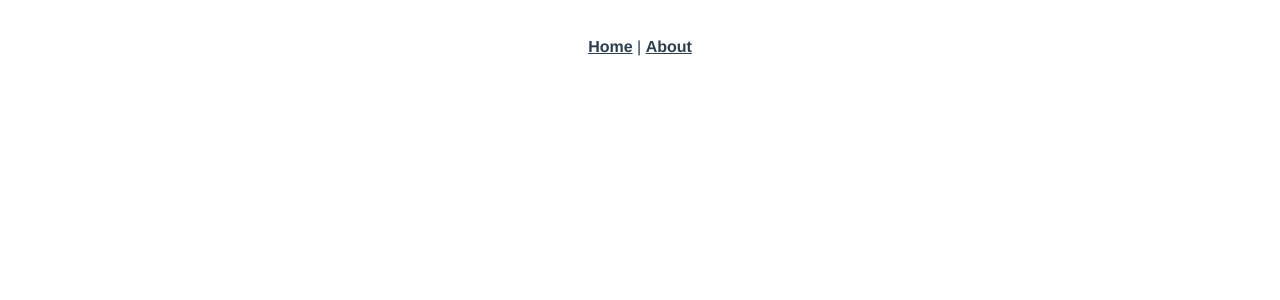
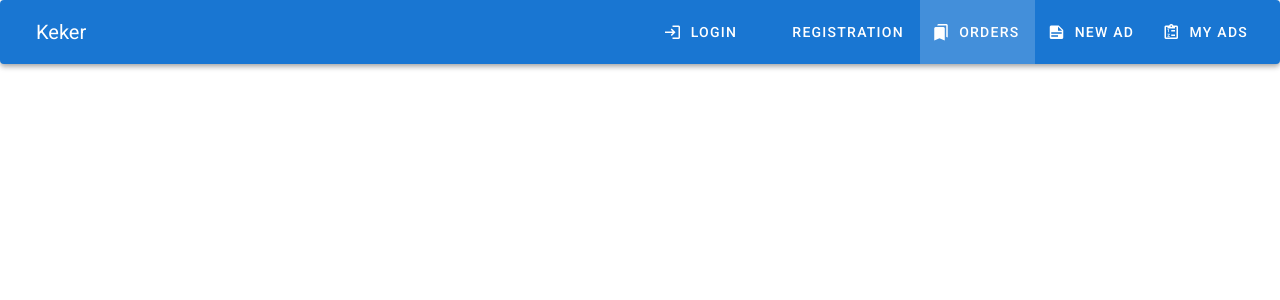
Before and after one commit to skankhunter/vue-training, a Vue app: page /orders in a window 1280 px wide. Shown: the top 300 px of the page. Built offline with nearby package versions, Linux system fonts and the light colour scheme.

Commit message:
initial commit

```diff
--- a/package.json
+++ b/package.json
@@ -11,6 +11,7 @@
     "core-js": "^3.6.4",
     "vue": "^2.6.11",
     "vue-router": "^3.1.5",
+    "vuetify": "^2.2.11",
     "vuex": "^3.1.2"
   },
   "devDependencies": {
@@ -24,6 +25,8 @@
     "eslint-plugin-vue": "^6.1.2",
     "sass": "^1.25.0",
     "sass-loader": "^8.0.2",
-    "vue-template-compiler": "^2.6.11"
+    "vue-cli-plugin-vuetify": "~2.0.5",
+    "vue-template-compiler": "^2.6.11",
+    "vuetify-loader": "^1.3.0"
   }
 }
--- a/public/index.html
+++ b/public/index.html
@@ -6,6 +6,8 @@
     <meta name="viewport" content="width=device-width,initial-scale=1.0">
     <link rel="icon" href="<%= BASE_URL %>favicon.ico">
     <title><%= htmlWebpackPlugin.options.title %></title>
+    <link rel="stylesheet" href="https://fonts.googleapis.com/css?family=Roboto:100,300,400,500,700,900">
+    <link rel="stylesheet" href="https://cdn.jsdelivr.net/npm/@mdi/font@latest/css/materialdesignicons.min.css">
   </head>
   <body>
     <noscript>
--- a/src/App.vue
+++ b/src/App.vue
@@ -1,32 +1,68 @@
 <template>
-  <div id="app">
-    <div id="nav">
-      <router-link to="/">Home</router-link> |
-      <router-link to="/about">About</router-link>
-    </div>
-    <router-view/>
-  </div>
+  <v-app>
+    <v-navigation-drawer app temporary
+    v-model="drawer">
+      <v-list>
+        <v-list-item
+                v-for="link in links"
+                :key="link.title"
+                @click="()=>{}"
+                :to="link.url"
+        >
+          <v-list-item-icon>
+            <v-icon>mdi-{{link.icon}}</v-icon>
+          </v-list-item-icon>
+
+          <v-list-item-content>
+            <v-list-item-title v-text="link.title"></v-list-item-title>
+          </v-list-item-content>
+
+        </v-list-item>
+      </v-list>
+    </v-navigation-drawer>
+
+    <v-card flat>
+      <v-toolbar dark color="primary">
+        <v-app-bar-nav-icon @click="drawer = !drawer" class="hidden-md-and-up"></v-app-bar-nav-icon>
+
+        <v-toolbar-title>Keker</v-toolbar-title>
+
+        <v-spacer></v-spacer>
+
+        <v-toolbar-items class="hidden-sm-and-down">
+          <v-btn v-for="link in links"
+                 :key="link.title"
+                 :to="link.url"
+                 text>
+            <v-icon left>mdi-{{link.icon}}</v-icon> {{link.title}}
+          </v-btn>
+        </v-toolbar-items>
+      </v-toolbar>
+    </v-card>
+
+    <!-- Sizes your content based upon application components -->
+    <v-content>
+      <router-view></router-view>
+    </v-content>
+  </v-app>
 </template>
 
-<style lang="scss">
-#app {
-  font-family: Avenir, Helvetica, Arial, sans-serif;
-  -webkit-font-smoothing: antialiased;
-  -moz-osx-font-smoothing: grayscale;
-  text-align: center;
-  color: #2c3e50;
-}
+<script>
 
-#nav {
-  padding: 30px;
+export default {
+  name: 'App',
 
-  a {
-    font-weight: bold;
-    color: #2c3e50;
+  components: {
+  },
 
-    &.router-link-exact-active {
-      color: #42b983;
-    }
-  }
-}
-</style>
+  data: () => ({
+    drawer: false,
+    links: [
+            {title: 'Login', icon: 'login', url: '/login'},
+            {title: 'Registration', icon: 'face', url: '/registration'},
+            {title: 'Orders', icon: 'bookmark-multiple', url: '/orders'},
+            {title: 'New ad', icon: 'note-text', url: '/new'},
+            {title: 'My ads', icon: 'clipboard-list-outline', url: '/list'}]
+  }),
+};
+</script>
--- a/src/components/HelloWorld.vue
+++ /dev/null
@@ -1,60 +0,0 @@
-<template>
-  <div class="hello">
-    <h1>{{ msg }}</h1>
-    <p>
-      For a guide and recipes on how to configure / customize this project,<br>
-      check out the
-      <a href="https://cli.vuejs.org" target="_blank" rel="noopener">vue-cli documentation</a>.
-    </p>
-    <h3>Installed CLI Plugins</h3>
-    <ul>
-      <li><a href="https://github.com/vuejs/vue-cli/tree/dev/packages/%40vue/cli-plugin-babel" target="_blank" rel="noopener">babel</a></li>
-      <li><a href="https://github.com/vuejs/vue-cli/tree/dev/packages/%40vue/cli-plugin-router" target="_blank" rel="noopener">router</a></li>
-      <li><a href="https://github.com/vuejs/vue-cli/tree/dev/packages/%40vue/cli-plugin-vuex" target="_blank" rel="noopener">vuex</a></li>
-      <li><a href="https://github.com/vuejs/vue-cli/tree/dev/packages/%40vue/cli-plugin-eslint" target="_blank" rel="noopener">eslint</a></li>
-    </ul>
-    <h3>Essential Links</h3>
-    <ul>
-      <li><a href="https://vuejs.org" target="_blank" rel="noopener">Core Docs</a></li>
-      <li><a href="https://forum.vuejs.org" target="_blank" rel="noopener">Forum</a></li>
-      <li><a href="https://chat.vuejs.org" target="_blank" rel="noopener">Community Chat</a></li>
-      <li><a href="https://twitter.com/vuejs" target="_blank" rel="noopener">Twitter</a></li>
-      <li><a href="https://news.vuejs.org" target="_blank" rel="noopener">News</a></li>
-    </ul>
-    <h3>Ecosystem</h3>
-    <ul>
-      <li><a href="https://router.vuejs.org" target="_blank" rel="noopener">vue-router</a></li>
-      <li><a href="https://vuex.vuejs.org" target="_blank" rel="noopener">vuex</a></li>
-      <li><a href="https://github.com/vuejs/vue-devtools#vue-devtools" target="_blank" rel="noopener">vue-devtools</a></li>
-      <li><a href="https://vue-loader.vuejs.org" target="_blank" rel="noopener">vue-loader</a></li>
-      <li><a href="https://github.com/vuejs/awesome-vue" target="_blank" rel="noopener">awesome-vue</a></li>
-    </ul>
-  </div>
-</template>
-
-<script>
-export default {
-  name: 'HelloWorld',
-  props: {
-    msg: String
-  }
-}
-</script>
-
-<!-- Add "scoped" attribute to limit CSS to this component only -->
-<style scoped lang="scss">
-h3 {
-  margin: 40px 0 0;
-}
-ul {
-  list-style-type: none;
-  padding: 0;
-}
-li {
-  display: inline-block;
-  margin: 0 10px;
-}
-a {
-  color: #42b983;
-}
-</style>
--- a/src/main.js
+++ b/src/main.js
@@ -2,11 +2,13 @@ import Vue from 'vue'
 import App from './App.vue'
 import router from './router'
 import store from './store'
+import vuetify from './plugins/vuetify';
 
 Vue.config.productionTip = false
 
 new Vue({
   router,
   store,
+  vuetify,
   render: h => h(App)
 }).$mount('#app')
--- /dev/null
+++ b/src/plugins/vuetify.js
@@ -0,0 +1,7 @@
+import Vue from 'vue';
+import Vuetify from 'vuetify/lib';
+
+Vue.use(Vuetify);
+
+export default new Vuetify({
+});
--- a/src/router/index.js
+++ b/src/router/index.js
@@ -1,23 +1,9 @@
 import Vue from 'vue'
 import VueRouter from 'vue-router'
-import Home from '../views/Home.vue'
 
 Vue.use(VueRouter)
 
 const routes = [
-  {
-    path: '/',
-    name: 'Home',
-    component: Home
-  },
-  {
-    path: '/about',
-    name: 'About',
-    // route level code-splitting
-    // this generates a separate chunk (about.[hash].js) for this route
-    // which is lazy-loaded when the route is visited.
-    component: () => import(/* webpackChunkName: "about" */ '../views/About.vue')
-  }
 ]
 
 const router = new VueRouter({
--- a/src/views/About.vue
+++ /dev/null
@@ -1,5 +0,0 @@
-<template>
-  <div class="about">
-    <h1>This is an about page</h1>
-  </div>
-</template>
--- a/src/views/Home.vue
+++ /dev/null
@@ -1,18 +0,0 @@
-<template>
-  <div class="home">
-    <img alt="Vue logo" src="../assets/logo.png">
-    <HelloWorld msg="Welcome to Your Vue.js App"/>
-  </div>
-</template>
-
-<script>
-// @ is an alias to /src
-import HelloWorld from '@/components/HelloWorld.vue'
-
-export default {
-  name: 'Home',
-  components: {
-    HelloWorld
-  }
-}
-</script>
--- /dev/null
+++ b/vue.config.js
@@ -0,0 +1,5 @@
+module.exports = {
+  "transpileDependencies": [
+    "vuetify"
+  ]
+}
```
Also changed, not shown: src/assets/logo.svg (added), 1 other file (tests, documents, lock files or other folders).
